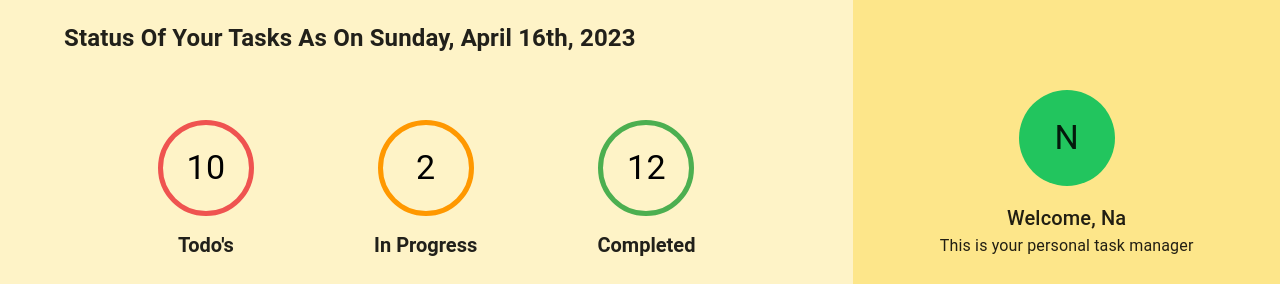
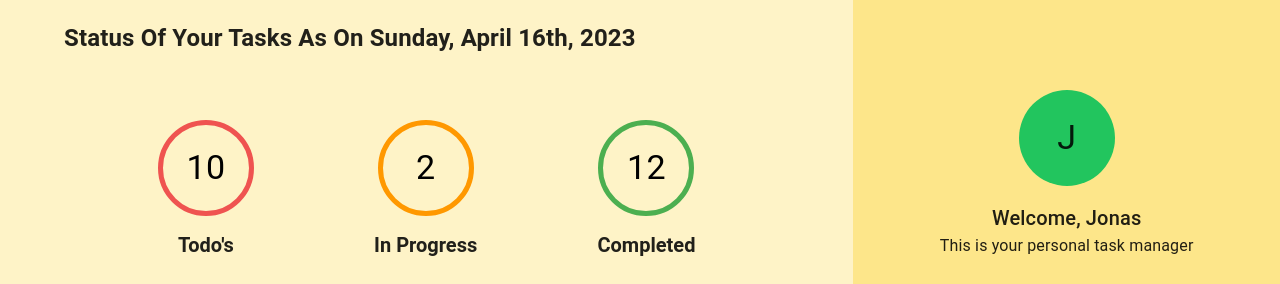
Before and after one commit to na-lin/todo-react-node-ts, a React (Create React App) app: page / in a window 1280 px wide. Shown: the top 284 px of the page. Built offline with nearby package versions, Linux system fonts and the light colour scheme.

Commit message:
update profile name

```diff
--- a/src/components/sidebar/Sidebar.tsx
+++ b/src/components/sidebar/Sidebar.tsx
@@ -25,7 +25,7 @@ const Sidebar: FC = (): ReactElement => {
         alignItems: 'center',
       }}
     >
-      <Profile name="Na" />
+      <Profile name="Jonas" />
       <CreateTaskForm />
     </Grid>
   );
```
